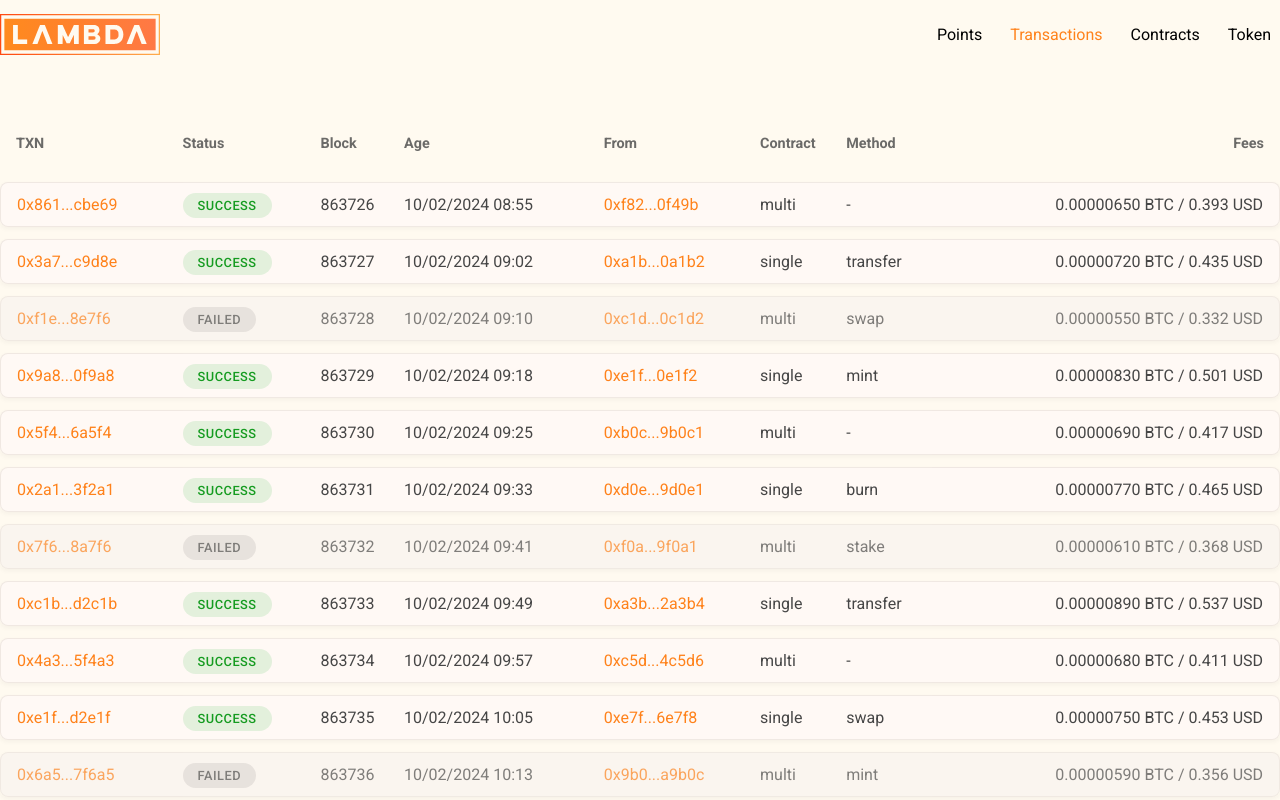
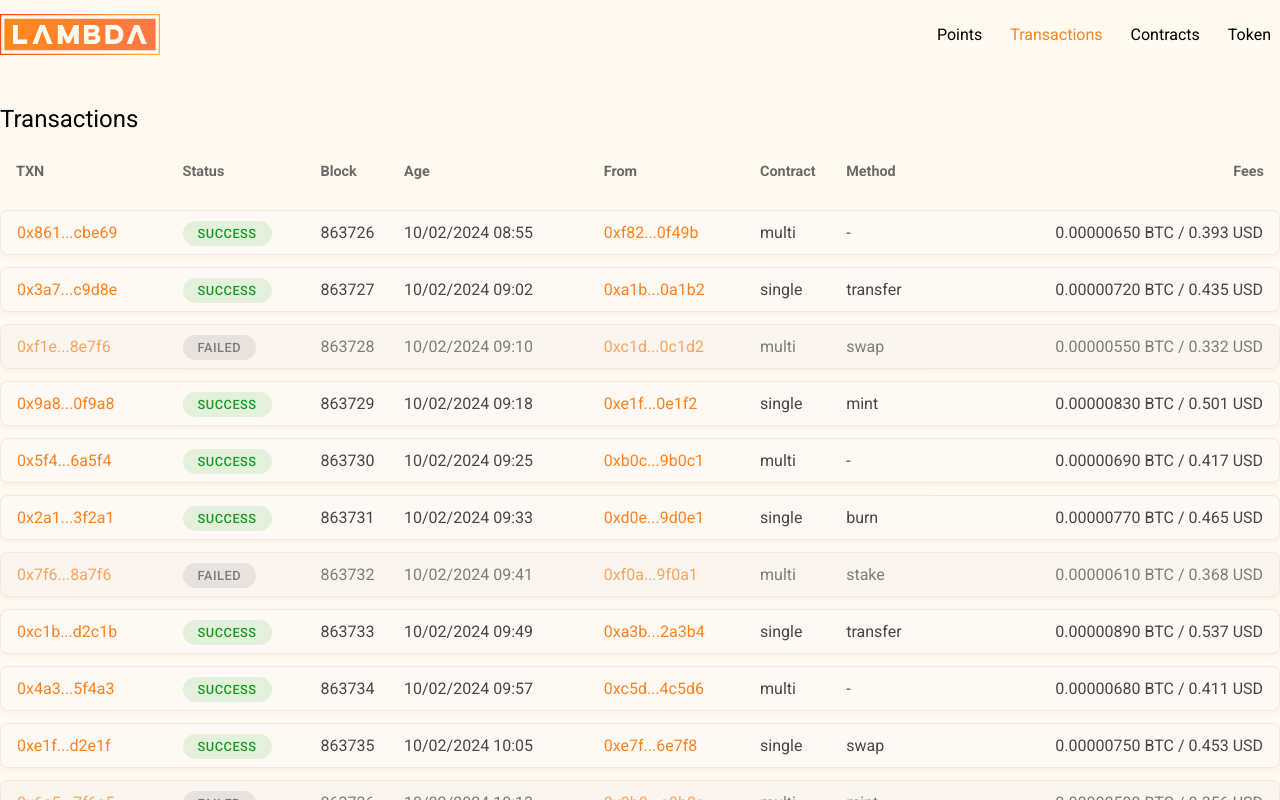
Before and after one commit to cybrejon/lambda, a SvelteKit app: page / in a window 1280 px wide. Shown: the top 800 px of the page. Built offline with nearby package versions, Linux system fonts and the light colour scheme; a web font is replaced by a local one.

Commit message:
added page title

```diff
--- a/src/routes/+page.svelte
+++ b/src/routes/+page.svelte
@@ -4,9 +4,14 @@
 
 <div class="spacer"></div>
 
+<h2 class="page-title">Transactions</h2>
+
 <Table />
 
 <style>
+	.page-title {
+		font-weight: normal;
+	}
 	.spacer {
 		margin: 36px 0;
 	}
```
